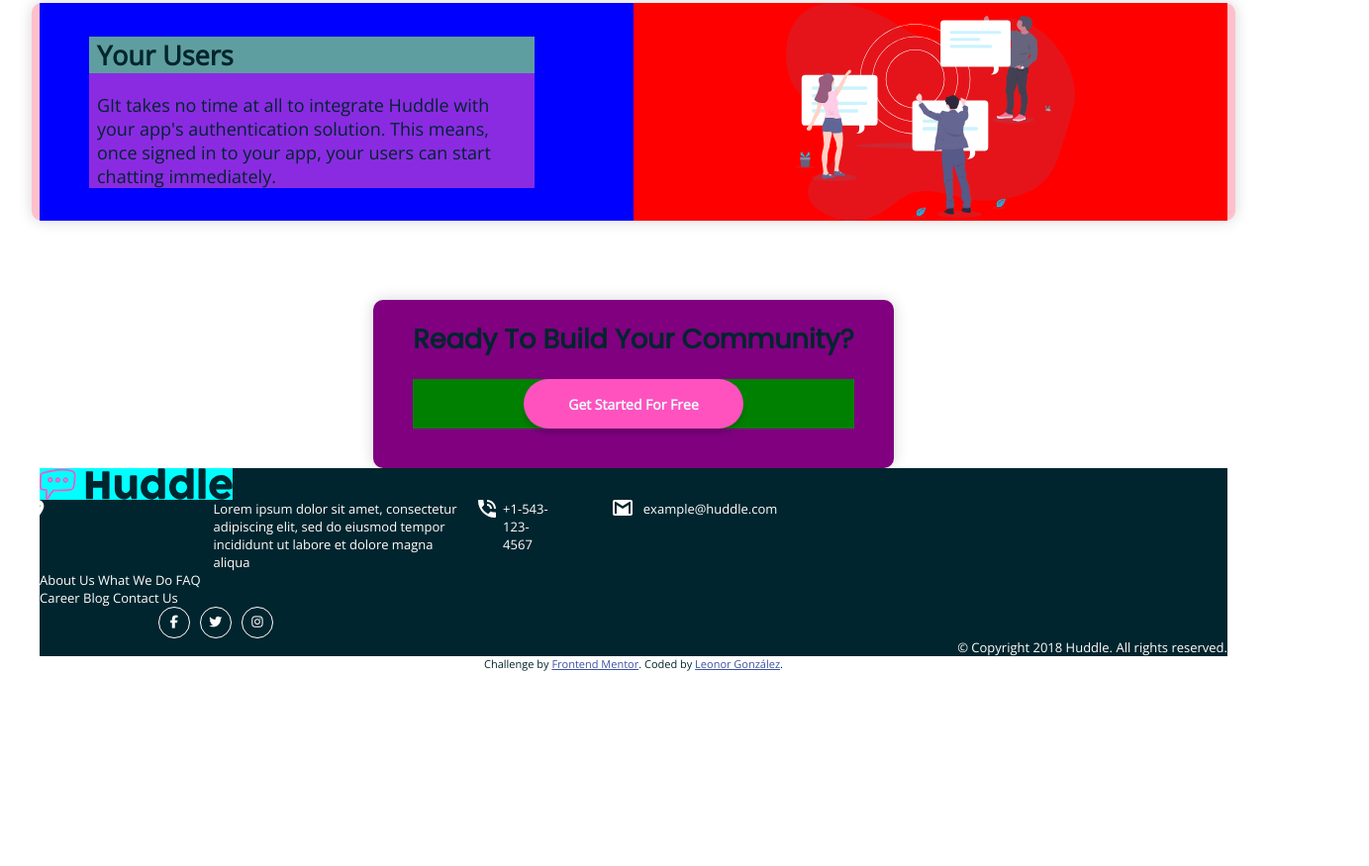
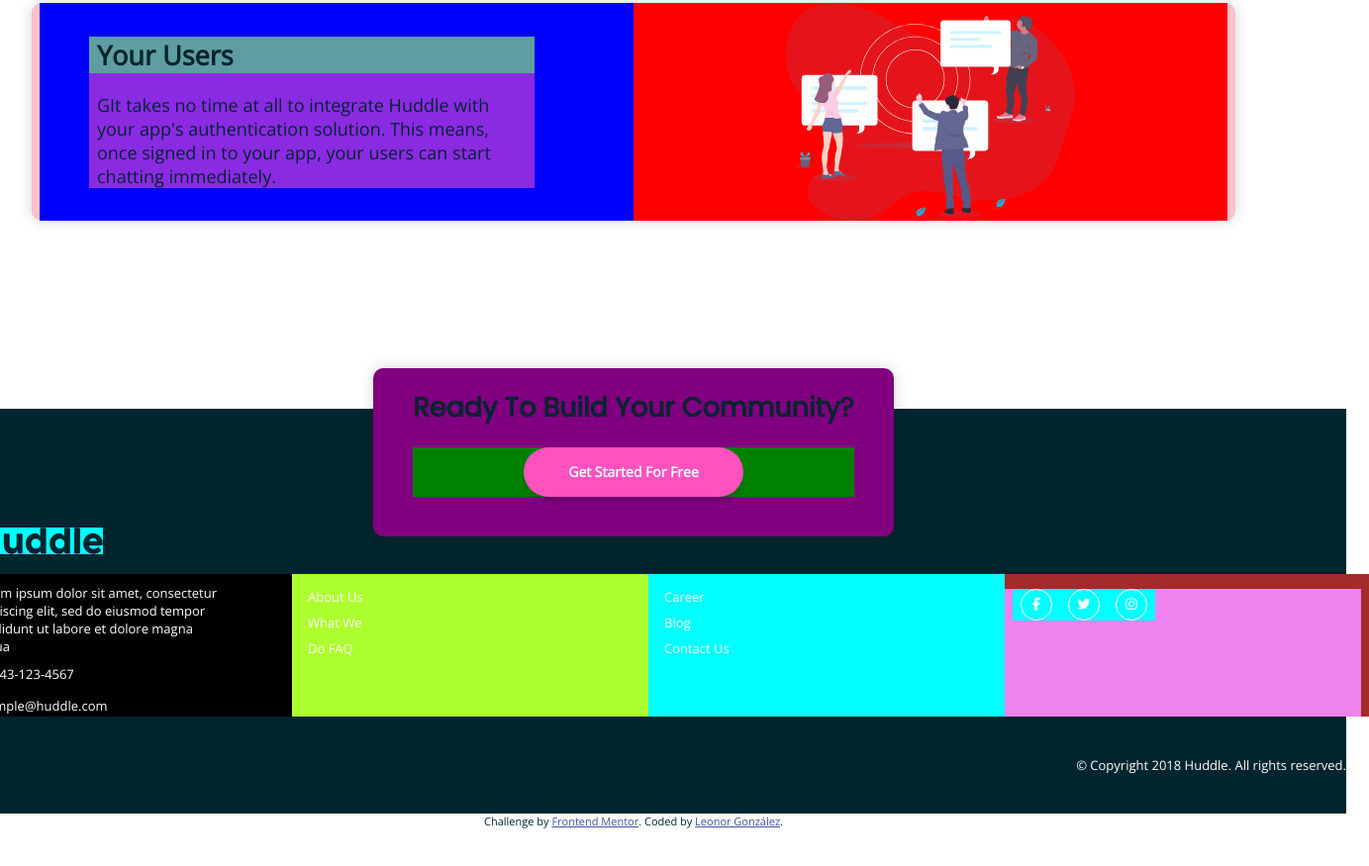
Before and after one commit to Legoal1990/huddle-landing-page-with-alternating-feature-blocks-master, a plain HTML site: page index.html in a window 1280 px wide. Shown: the part 1027-1902 px from the top of the page at 99% size, 1383 px wide, since content can reach past the window. Before the commit the page ends 1745 px from the top, so only its background shows below. Drawn offline with nearby package versions, Linux system fonts and the light colour scheme.

Commit message:
web terminada

```diff
--- a/css/estilos.css
+++ b/css/estilos.css
@@ -32,11 +32,11 @@ header{
     background-color: blueviolet;
 }
 
-.logo{
+.logo1{
     display:flex;
     flex-direction: start;
 }
-.logo img{
+.logo1 img{
     width:50%;
     background-color: aqua;
 }
@@ -130,7 +130,7 @@ header{
     justify-content: center;
     align-items: center;
     flex-direction: column;
-    padding: 20px 40px 40px 40px;
+    padding: 20px 40px 400px 40px;
 }
 
 .card1{
@@ -175,11 +175,13 @@ header{
     justify-content: center;
     align-items: center;
     flex-direction: column;
-    margin-top: 40px;
+    position: absolute;
+    margin-top: 600px;
     padding: 20px 40px 20px 40px;
     background-color: purple;
     border-radius: 10px;
     box-shadow: 0px 0px 15px 0 rgba(0, 0.164, 0.164, 0.164);
+    z-index:1;
 }
 .titulo{
     font-family: 'Poppins';
@@ -193,33 +195,72 @@ header{
 }
 
 footer{
-    background-color: hsl(192, 100%, 9%);
+    background: hsl(192, 100%, 9%);
     color:white;
-    width:100%;
+    width:1440px;
     font-size: 13px;
+    margin-top: 150px;
+}
+
+.logo{
+    display:flex;
+    flex-direction: start;
+    padding:120px 0px 20px 20px;
+}
+.logo img{
+    width:50%;
+    background-color: aqua;
+}
+
+.bloque2{
+    display:flex;
+    justify-content: center;
+    background-color: brown;
+    margin-left: 15px;
 }
 
 .contenedorfinal1{
     display: flex;
     flex-direction: column;
     justify-content: center;
-
+    background-color: black;
 }
 
+.contenedorfinal2{
+    display:flex;
+    justify-content: flex-start;
+    background-color: greenyellow;
+}
 .contenedorfinal3{
-    display: flex;
-    flex-direction: column;
-    justify-content: center;
+    display:flex;
+    justify-content: flex-start;
+    background-color: cyan;
+}
+.contenedorfinal4{
+    display:flex;
+    justify-content: flex-start;
+    align-items: flex-start;
+    background-color: violet;
+    margin-top:15px;
 }
 
-.enlaces a{
+.cfinal1{
+    margin-top:10px;
+}
+.nav{
+    line-height: 200%;
+}
+.nav a{
     text-decoration: none;
     color:white;
 }
+
 .redes{
     display: flex;
     justify-content: center;
-    margin:40px, 20px, 20px, 20px;
+    align-items: center;
+    background-color: aqua;
+
 }
 
 .redes a{
@@ -228,7 +269,7 @@ footer{
     border: solid 1px white;
     color:white;
     overflow:hidden;
-    margin-left:10px;
+    margin:0px 8px 0px 8px;
 }
 
 .redes a span{
@@ -237,7 +278,11 @@ footer{
     align-items: center;
     width: 30px;
     height: 30px;
+
+
 }
-
+.derechos{
+    margin:40px 0px 40px 0px;
+}
 .attribution { font-size: 11px; text-align: center; }
 .attribution a { color: hsl(228, 45%, 44%); }
--- a/index.html
+++ b/index.html
@@ -17,7 +17,7 @@
     <!--Fila1-->
     <header class="row">
       <div class="col-xs-4 col-sm-4 col-md-4 col-lg-4">
-          <div class="logo">
+          <div class="logo1">
             <img alt="Huddle" src="images/logo.svg">
           </div>
       </div>
@@ -145,73 +145,73 @@
   <footer>
     <div class="sectionfinal">
       <div class="row">
-        <div class="col-xs-12 col-sm-6 col-md-4 col-lg-4">
+        <div class="col-xs-12 col-sm-6 col-md-4 col-lg-3">
             <div class="logo">
               <img alt="Huddle" src="images/logo.svg">
             </div>
         </div>
       </div>
       <div class="row">
-        <div class="contenedorfinal1">
-          <div class="row">
-            <div class="col-xs-12 col-sm-6 col-md-4 col-lg-2">
+      <div class="bloque2 col-xs-12 col-sm-6 col-md-4 col-lg-12">
+        <div class="contenedorfinal1 col-xs-12 col-sm-6 col-md-4 col-lg-3">
+          <div class="row cfinal1">
+            <div class="col-xs-12 col-sm-6 col-md-4 col-lg-1">
               <img alt="Ubicación" src="images/icon-location.svg">
             </div>
-            <div class="col-xs-12 col-sm-6 col-md-4 col-lg-3">
+            <div class="col-xs-12 col-sm-6 col-md-4 col-lg-9">
               <p>Lorem ipsum dolor sit amet, consectetur adipiscing elit, sed do eiusmod tempor
                 incididunt ut labore et dolore magna aliqua</p>
             </div>
-          <div class="row">
-            <div class="col-xs-12 col-sm-6 col-md-4 col-lg-2">
+          </div>
+          <div class="row cfinal1">
+            <div class="col-xs-12 col-sm-6 col-md-4 col-lg-1">
               <img alt="Teléfono" src="images/icon-phone.svg">
             </div>
-            <div class="col-xs-12 col-sm-6 col-md-4 col-lg-5">
+            <div class="col-xs-12 col-sm-6 col-md-4 col-lg-9">
               <p>+1-543-123-4567</p>
             </div>
           </div>
-          <div class="row">
-            <div class="col-xs-12 col-sm-6 col-md-4 col-lg-2">
+          <div class="row cfinal1">
+            <div class="col-xs-12 col-sm-6 col-md-4 col-lg-1">
               <img alt="Correo" src="images/icon-email.svg">
             </div>
-            <div class="col-xs-12 col-sm-6 col-md-4 col-lg-5">
+            <div class="col-xs-12 col-sm-6 col-md-4 col-lg-9">
               <p>example@huddle.com</p>
             </div>
           </div>
         </div>
-
-        <div class="contenedorfinal2">
-
-            <div class="enlaces col-xs-12 col-sm-6 col-md-4 col-lg-4">
-              <a href="#">About Us</a>
-              <a href="#">What We Do</a>
-              <a href="#">FAQ</a>
+        <div class="contenedorfinal2 col-xs-12 col-sm-6 col-md-4 col-lg-3">
+            <div class="cfinal1 col-xs-12 col-sm-6 col-md-4 col-lg-3">
+              <div class="nav">
+                <a href="#">About Us</a>
+                <a href="#">What We Do</a>
+                <a href="#">FAQ</a>
+              </div>
             </div>
-
         </div>
 
-        <div class="contenedorfinal3">
-
-            <div class="enlaces col-xs-12 col-sm-6 col-md-4 col-lg-4">
+        <div class="contenedorfinal3 col-xs-12 col-sm-6 col-md-4 col-lg-3">
+          <div class="cfinal1 col-xs-12 col-sm-6 col-md-4 col-lg-3">
+            <div class="nav">
               <a href="#">Career</a>
               <a href="#">Blog</a>
               <a href="#">Contact Us</a>
             </div>
-
+          </div>
         </div>
 
-        <div class="contenedorfinal4">
-              <div class="redes col-xs-5 col-sm-5 col-lg-4">
+        <div class="contenedorfinal4 col-xs-12 col-sm-6 col-md-4 col-lg-3">
+              <div class="redes">
                 <a href=""><span><i class="fab fa-facebook-f"></i></span></a>
                 <a href=""><span><i class="fab fa-twitter"></i></span></a>
                 <a href=""><span><i class="fab fa-instagram"></i></span></a>
               </div>
-
         </div>
       </div>
-    </div>
+      </div>
     <div class="row end-lg ">
       <div class="col-xs-12 col-sm-6 col-md-4 col-lg-3">
-          <div class="Derechos Reservados">
+          <div class="derechos">
             <p>&copy; Copyright 2018 Huddle. All rights reserved.</p>
           </div>
       </div>
```
